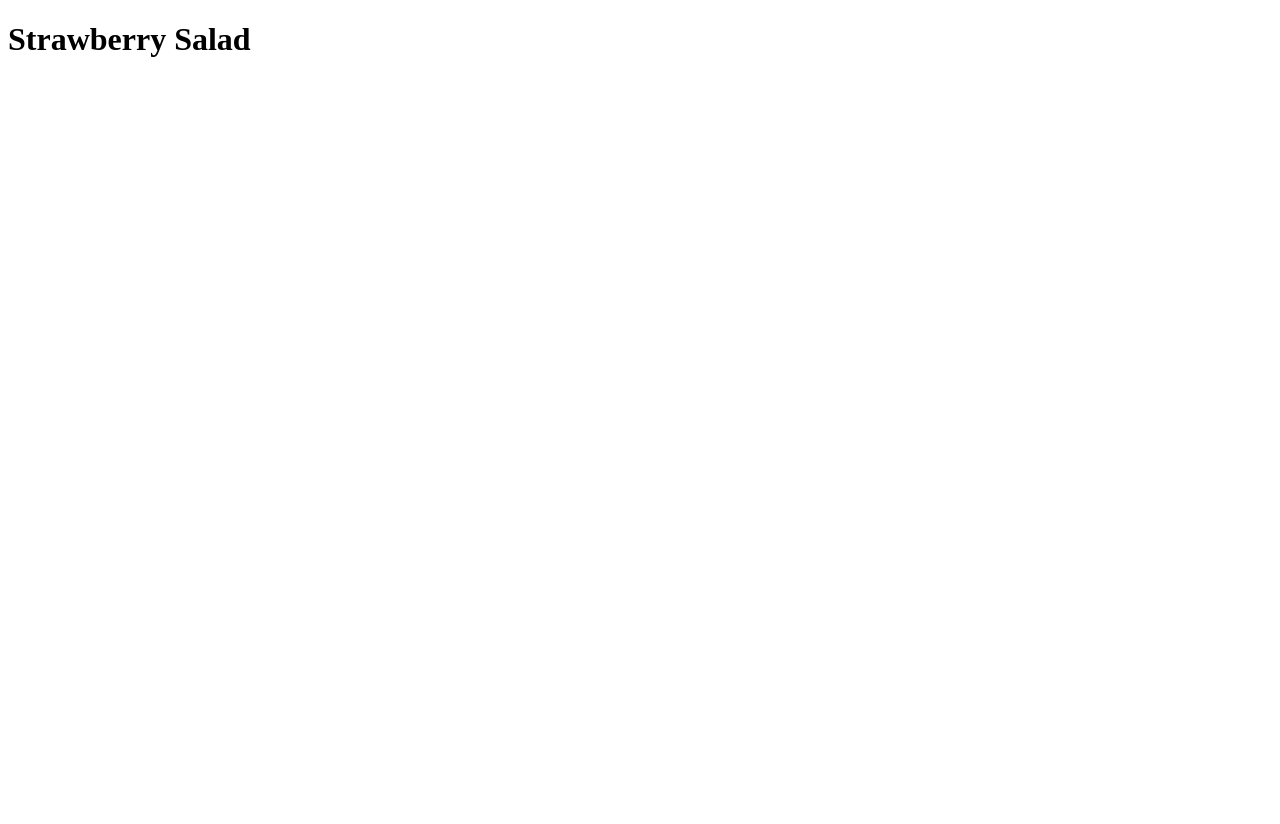
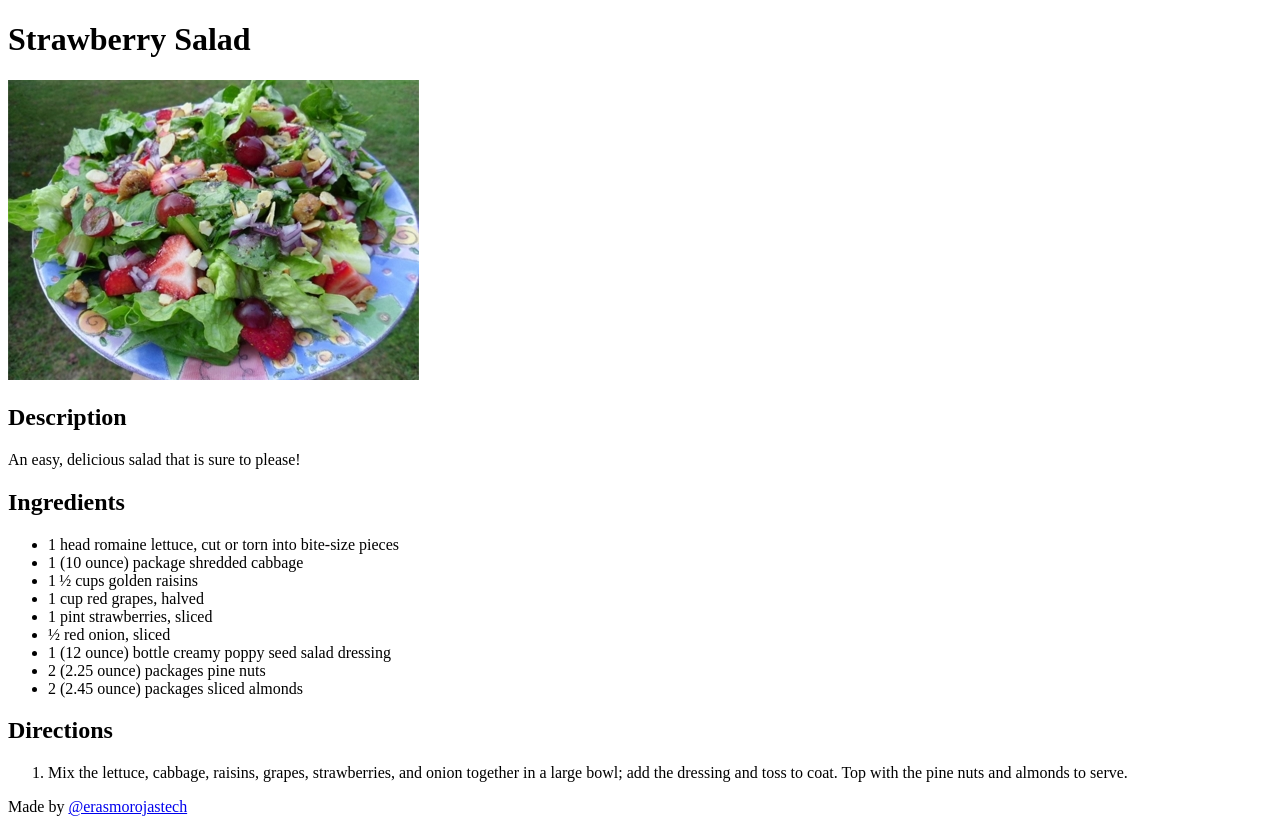
Before and after one commit to erasmorojastech/Recipes-TOP, a plain HTML site: page recipes/strawberrySalad.html in a window 1280 px wide. Before the commit the page ends 800 px from the top, so only its background shows below. Drawn offline with Linux system fonts and the light colour scheme.

Commit message:
chore: Add content to the recipe files

```diff
--- a/recipes/strawberrySalad.html
+++ b/recipes/strawberrySalad.html
@@ -5,7 +5,7 @@
   <meta charset="UTF-8">
   <meta http-equiv="X-UA-Compatible" content="IE=edge">
   <meta name="viewport" content="width=device-width, initial-scale=1.0">
-  <title>Strawberry Salad</title>
+  <title>Document</title>
 </head>
 
 <body>
@@ -13,6 +13,41 @@
     <h1>Strawberry Salad</h1>
   </header>
 
+  <main>
+    <!-- Image of the dish -->
+    <img src="../assets/strawberrySalad.jpg" alt="Strawberry Salad">
+
+    <!-- Description of the dish -->
+    <h2>Description</h2>
+    <p>
+      An easy, delicious salad that is sure to please!
+    </p>
+
+    <!-- Ingredients of the dish -->
+    <h2>Ingredients</h2>
+    <ul>
+      <li>1 head romaine lettuce, cut or torn into bite-size pieces</li>
+      <li>1 (10 ounce) package shredded cabbage</li>
+      <li>1 ½ cups golden raisins</li>
+      <li>1 cup red grapes, halved</li>
+      <li>1 pint strawberries, sliced</li>
+      <li>½ red onion, sliced</li>
+      <li>1 (12 ounce) bottle creamy poppy seed salad dressing</li>
+      <li>2 (2.25 ounce) packages pine nuts</li>
+      <li>2 (2.45 ounce) packages sliced almonds</li>
+    </ul>
+
+    <!-- Steps for making the dish -->
+    <h2>Directions</h2>
+    <ol>
+      <li>Mix the lettuce, cabbage, raisins, grapes, strawberries, and onion together in a large bowl; add the dressing
+        and toss to coat. Top with the pine nuts and almonds to serve.</li>
+    </ol>
+
+  </main>
+
+  <footer>Made by <a href="https://github.com/erasmorojastech">@erasmorojastech</a></footer>
+
 </body>
 
 </html>
```
Also changed, not shown: recipes/citrusSalad.html (+34 -1 lines), recipes/greenSalad.html (+36 -1 lines), assets/citrusSalad.jpg (added), assets/greenSalad.jpg (added), assets/strawberrySalad.jpg (added).
